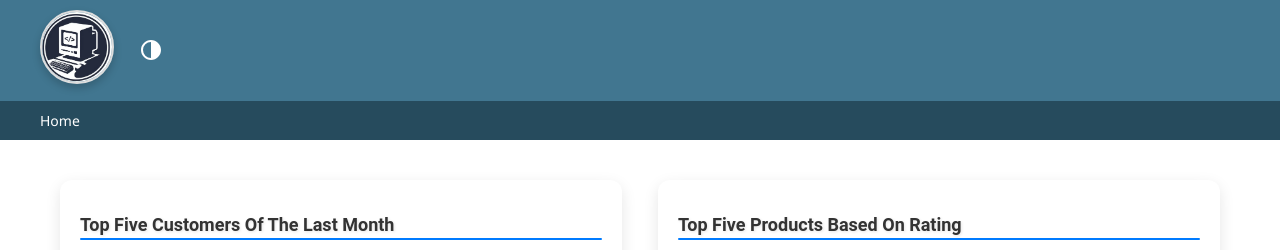
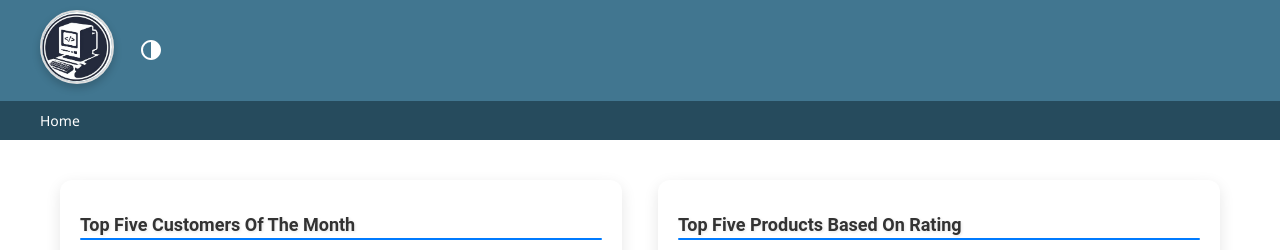
Before and after one commit to AliReza7222/assemble_shop, a Django app: template assemble_shop/templates/admin/index.html in a window 1280 px wide. Shown: the top 250 px of the page. Run offline with Django 5.2, Linux system fonts and the light colour scheme; the template is opened without the code that fills it, so the values that code supplies are empty; parts of the project's set-up code (start-up, migrations or seed data) failed here and were passed over.

Commit message:
text top five customer of table admin panel fixed text error

```diff
--- a/assemble_shop/templates/admin/index.html
+++ b/assemble_shop/templates/admin/index.html
@@ -18,7 +18,7 @@
     {% endif %}
     <div class="table-container">
       <div class="table-wrapper">
-        <h3 class="h3-index">Top Five Customers Of The Last Month</h3>
+        <h3 class="h3-index">Top Five Customers Of The Month</h3>
         <table class="table table-hover table-index">
           <thead>
             <tr>
```
